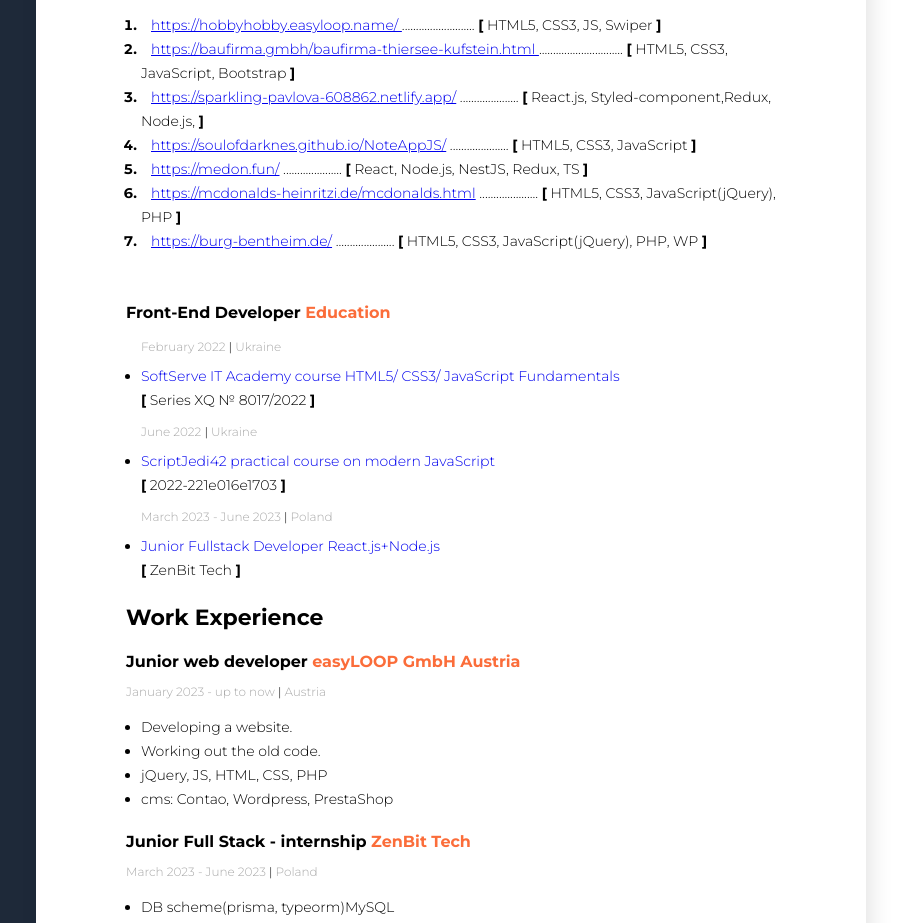
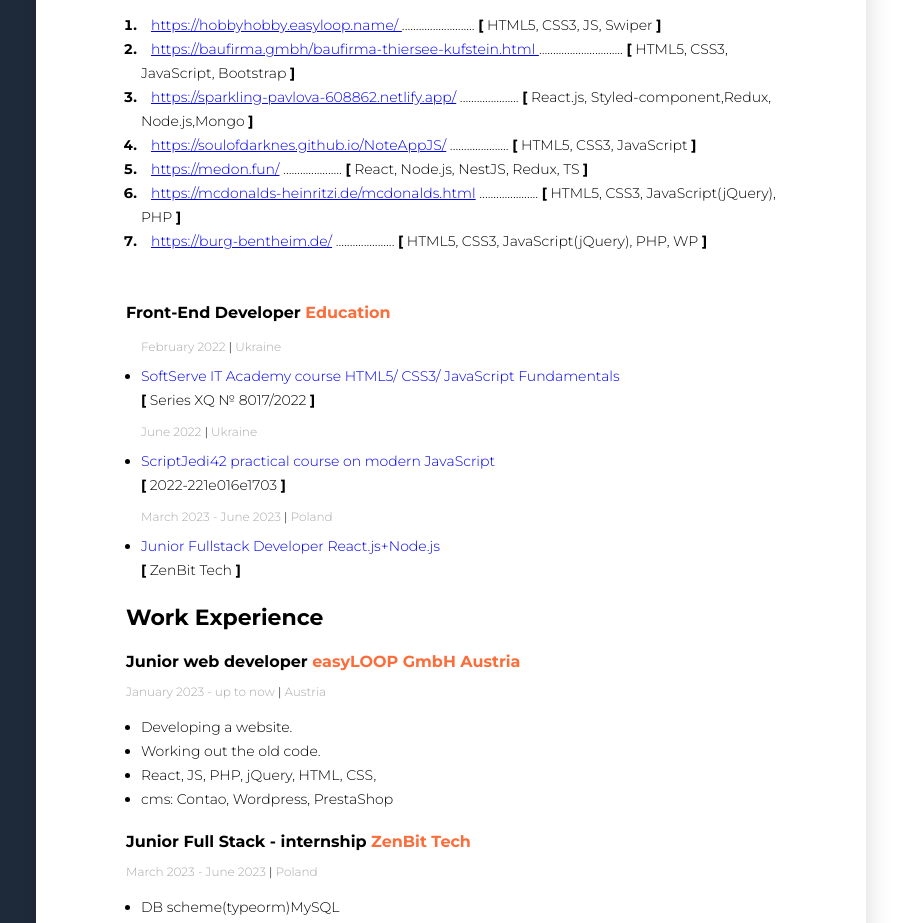
Before and after one commit to SoulOfDarknes/Resume, a website: page index.html in a window 1280 px wide. Shown: the part 365-1288 px from the top of the page, 374-1280 px from the left. Drawn offline with Linux system fonts and the light colour scheme.

Commit message:
add new teh

```diff
--- a/index.html
+++ b/index.html
@@ -53,7 +53,7 @@
 							<a href="https://sparkling-pavlova-608862.netlify.app/" target="_blank" class="project-link">https://sparkling-pavlova-608862.netlify.app/</a>
 							.....................
 							<span class="project-bracket">[</span>
-							React.js, Styled-component,Redux, Node.js,
+							React.js, Styled-component,Redux, Node.js,Mongo
 							<span class="project-bracket">]</span>
 						</span>
 					</li>
@@ -149,7 +149,7 @@
 					<ul class="work-list">
 						<li class="work-item">Developing a website.</li>
 						<li class="work-item">Working out the old code.</li>
-						<li class="work-item">jQuery, JS, HTML, CSS, PHP</li>
+						<li class="work-item">React, JS, PHP, jQuery, HTML, CSS, </li>
 						<li class="work-item">cms: Contao, Wordpress, PrestaShop</li>
 					</ul>
 				</div>
@@ -168,7 +168,7 @@
 						Poland
 					</p>
 					<ul class="work-list">
-						<li class="work-item">DB scheme(prisma, typeorm)MySQL</li>
+						<li class="work-item">DB scheme(typeorm)MySQL</li>
 						<li class="work-item">Team-work with projects</li>
 						<li class="work-item">TS, JS, HTML, CSS(Styled-component)</li>
 						<li class="work-item">React, Node.js, NestJS, Redux toolkit</li>
```
